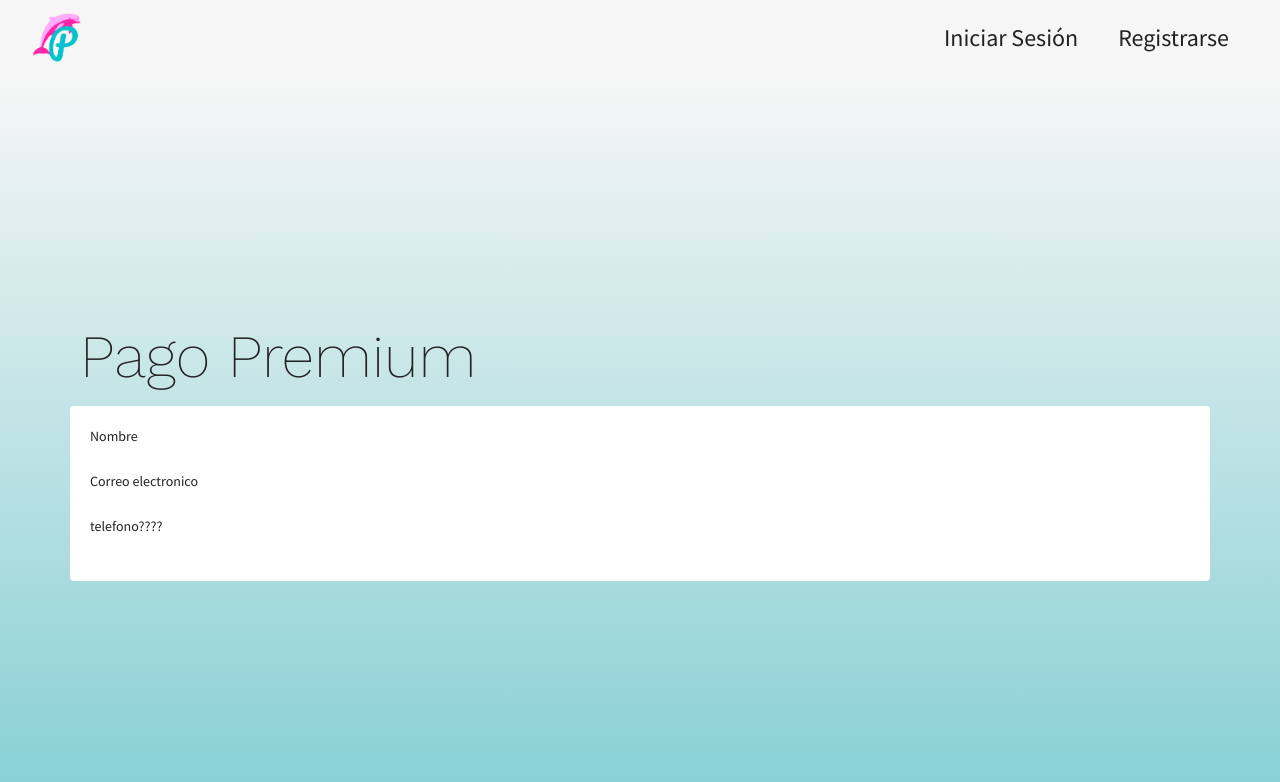
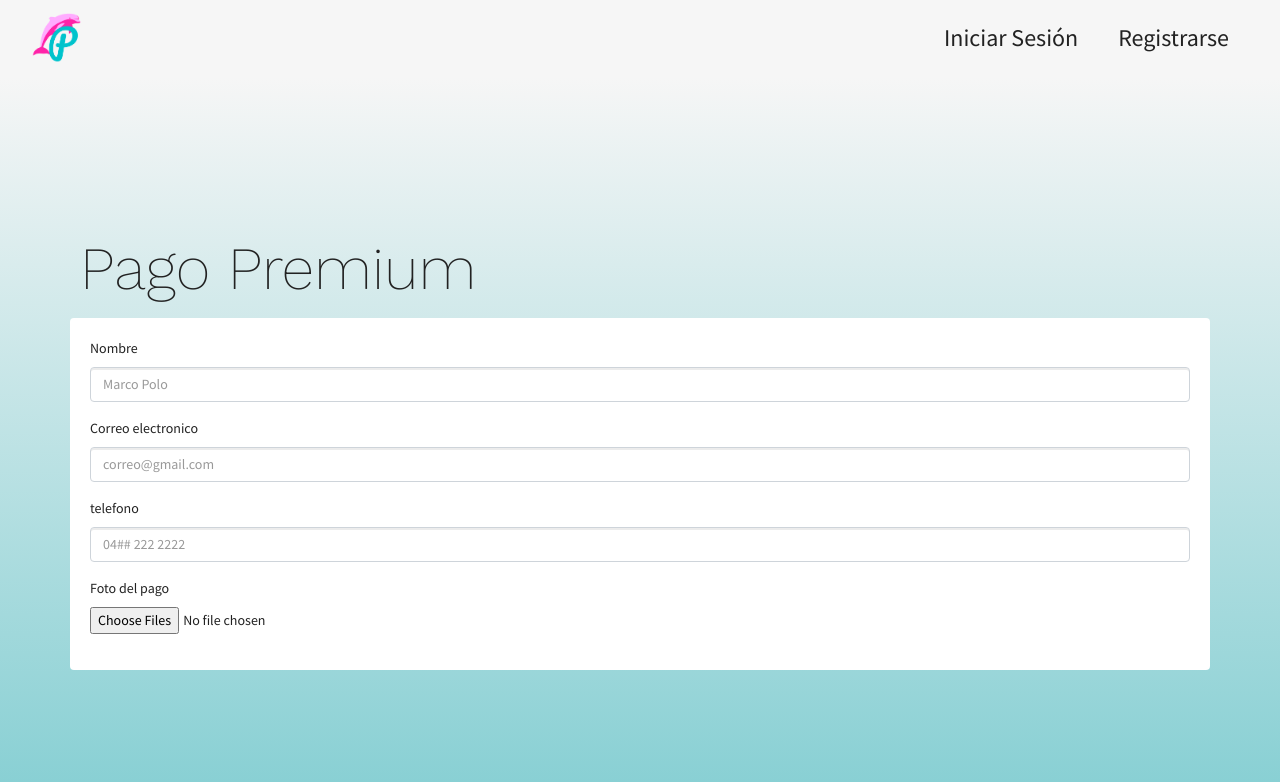
Before and after one commit to masaunimet/Psicopanas, a React (Create React App) app in the folder frontend/: page /pagos in a window 1280 px wide. Shown: the top 782 px of the page. Built offline with nearby package versions, Linux system fonts and the light colour scheme.

Commit message:
base del formulario

```diff
--- a/frontend/src/screens/PayScreen/paidScreen.js
+++ b/frontend/src/screens/PayScreen/paidScreen.js
@@ -16,12 +16,28 @@ const PaySreen = ({ history }) => {
                     <Form>
                     <Form.Group controlId="title">
                         <Form.Label >Nombre</Form.Label>
+                        <Form.Control
+                            type="text"
+                            placeholder="Marco Polo"
+                        />
                     </Form.Group>
                     <Form.Group controlId="title">
                         <Form.Label >Correo electronico</Form.Label>
+                        <Form.Control
+                            type="email"
+                            placeholder="correo@gmail.com"
+                        />
                     </Form.Group>
                     <Form.Group controlId="title">
-                        <Form.Label >telefono????</Form.Label>
+                        <Form.Label >telefono</Form.Label>
+                        <Form.Control
+                            type="text"
+                            placeholder="04## 222 2222"
+                        />
+                    </Form.Group>
+                    <Form.Group controlId="formFileMultiple" className="mb-3">
+                        <Form.Label>Foto del pago</Form.Label>
+                        <Form.Control type="file" multiple />
                     </Form.Group>
                     </Form>
                 </Card.Body>
```
